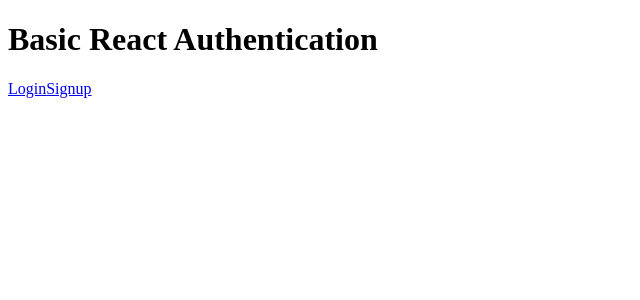
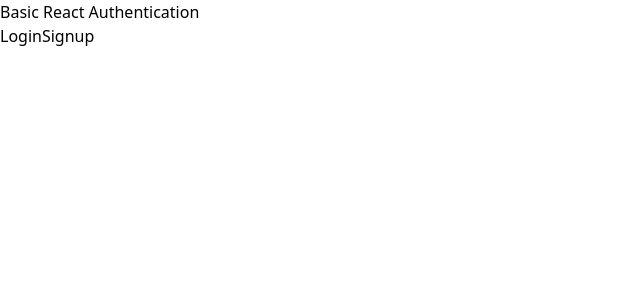
Before and after one commit to on2wheels-es/front-end, a React (Create React App) app: page / in a window 1280 px wide. Shown: the top 300 px of the page, without its empty margins (0-640 px from the left). Built offline with nearby package versions, Linux system fonts and the light colour scheme; no server answers.

Commit message:
installs Tailwindcss via craco

```diff
--- /dev/null
+++ b/craco.config.js
@@ -0,0 +1,11 @@
+module.exports = {
+    purge: ['./src/**/*.{js,jsx,ts,tsx}', './public/index.html'],
+    darkMode: false,
+    theme: {
+      extend: {},
+    },
+    variants: {
+      extend: {},
+    },
+    plugins: [],
+  };
--- /dev/null
+++ b/src/index.css
@@ -0,0 +1,3 @@
+@tailwind base;
+@tailwind components;
+@tailwind utilities;
--- a/src/index.js
+++ b/src/index.js
@@ -1,6 +1,7 @@
 import React from 'react';
 import ReactDOM from 'react-dom';
 import { BrowserRouter as Router } from 'react-router-dom';
+import './index.css';
 import App from './App';
 import AuthProvider from './providers/AuthProvider';
 
--- /dev/null
+++ b/tailwind.config.js
@@ -0,0 +1,11 @@
+module.exports = {
+  purge: [],
+  darkMode: false, // or 'media' or 'class'
+  theme: {
+    extend: {},
+  },
+  variants: {
+    extend: {},
+  },
+  plugins: [],
+}
```
Also changed, not shown: package.json (+4 -3 lines), 1 other file (tests, documents, lock files or other folders).
